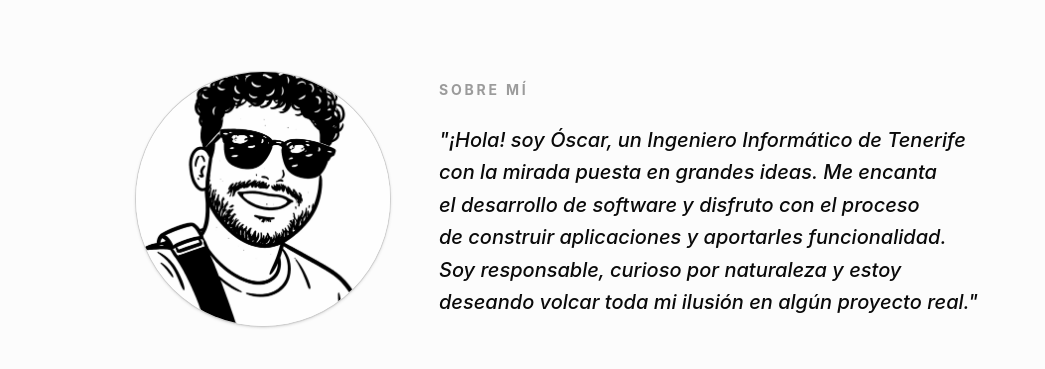
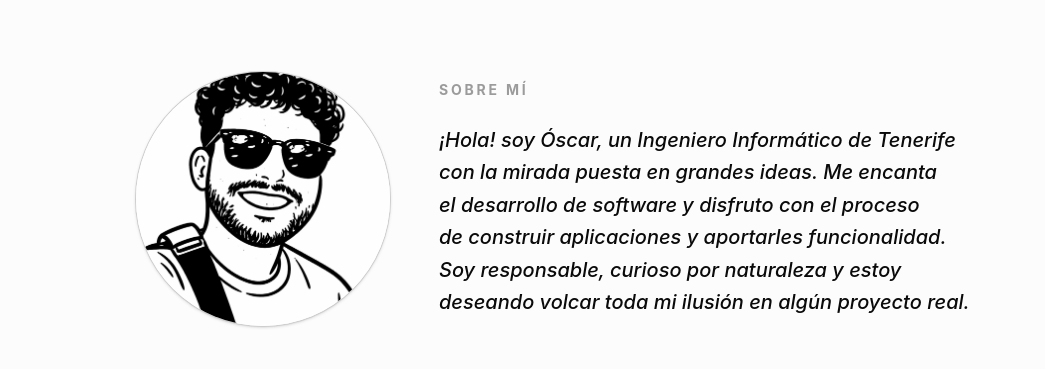
Before and after one commit to OscarCordobesNavarro/OscarCordobesNavarro.github.io, a React (Vite) app: page / in a window 1280 px wide. Shown: the part 880-1249 px from the top of the page, without its empty margins (57-1102 px from the left). Built offline with nearby package versions, Linux system fonts and the light colour scheme.

Commit message:
fix: Correctly render about text from SITE_DATA in About page

```diff
--- a/src/pages/About.tsx
+++ b/src/pages/About.tsx
@@ -43,7 +43,7 @@ export default function About() {
                             Sobre mí
                         </h2>
                         <p className="text-lg md:text-xl font-medium leading-relaxed text-foreground text-balance italic">
-                            "{SITE_DATA.about}"
+                            {SITE_DATA.about}
                         </p>
                     </motion.div>
                 </div>
```
